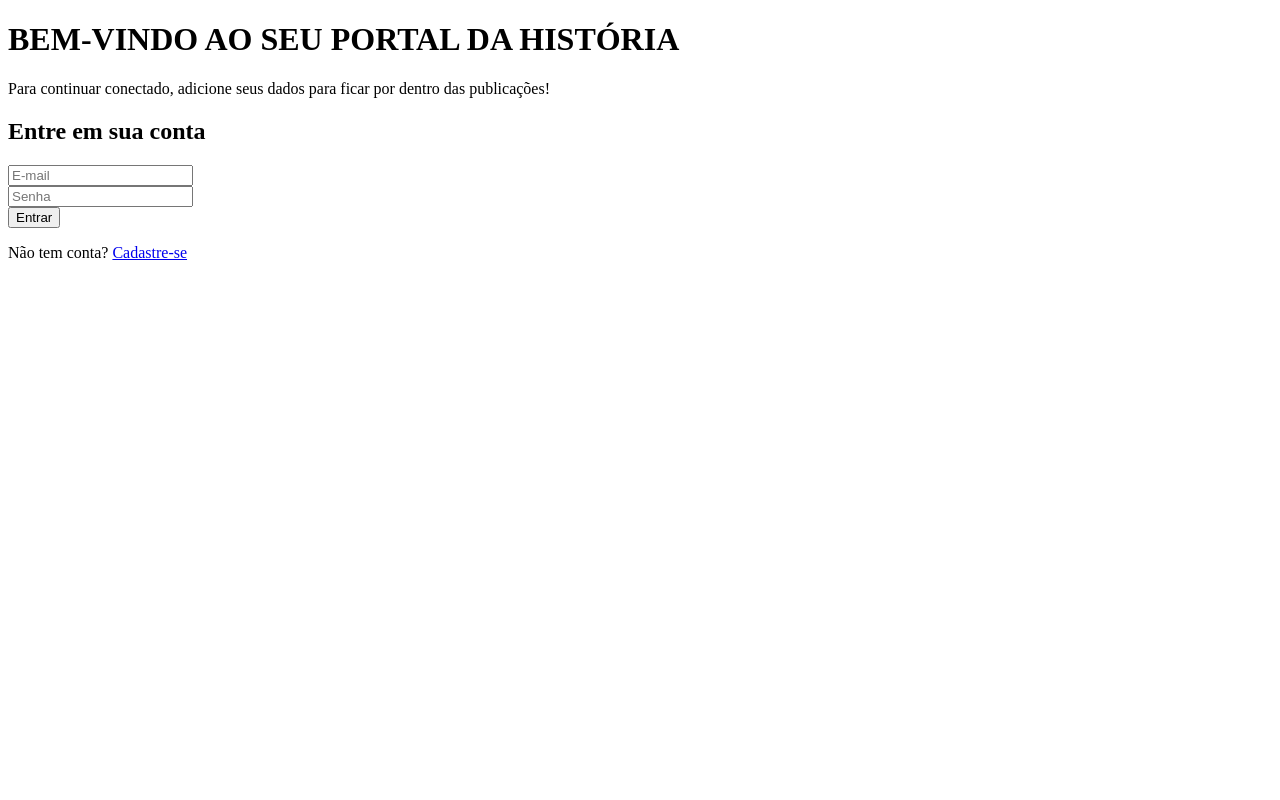
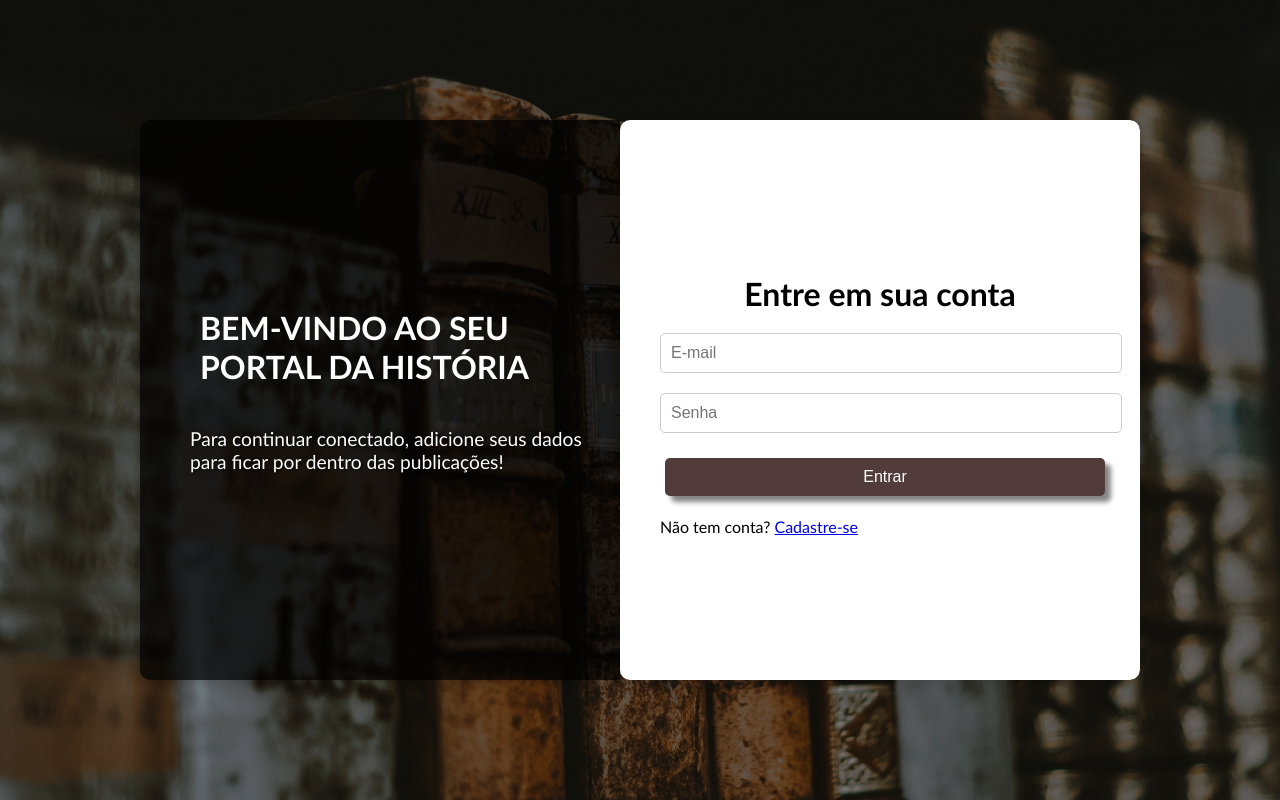
Before and after one commit to RafaelLeal0/Site_Hist-ria, a PHP site: page / in a window 1280 px wide. Run offline with PHP 8.4, Linux system fonts and the light colour scheme; some libraries are stand-ins or nearby versions.

Commit message:
correcao-login

```diff
--- a/index.php
+++ b/index.php
@@ -33,17 +33,6 @@ if ($_SERVER["REQUEST_METHOD"] == 'POST') {
     <script src="https://cdn.jsdelivr.net/npm/sweetalert2@11"></script>
 </head>
 <body>
-    <?php if (isset($_SESSION['login_erro'])): ?>
-        <script>
-            Swal.fire({
-                icon: 'error',
-                title: 'Erro de Login',
-                text: '<?php echo $_SESSION['login_erro']; ?>',
-                confirmButtonText: 'Tentar novamente'
-            });
-        </script>
-        <?php unset($_SESSION['login_erro']); ?>
-    <?php endif; ?>
     <div class="container">
         <div class="left-section">
             <h1>BEM-VINDO AO SEU PORTAL DA HISTÓRIA</h1>
@@ -63,6 +52,17 @@ if ($_SERVER["REQUEST_METHOD"] == 'POST') {
             <p>Não tem conta? <a href="cadastro.php">Cadastre-se</a></p>
         </div>
     </div>
+    <?php if (isset($_SESSION['login_erro'])): ?>
+        <script>
+            Swal.fire({
+                icon: 'error',
+                title: 'Erro de Login',
+                text: '<?php echo $_SESSION['login_erro']; ?>',
+                confirmButtonText: 'Tentar novamente'
+            });
+        </script>
+        <?php unset($_SESSION['login_erro']); ?>
+    <?php endif; ?>
 
 </body>
 </html>
--- a/login/login.css
+++ b/login/login.css
@@ -1,3 +1,138 @@
+body {
+    margin: 0;
+    padding: 0;
+    box-sizing: border-box;
+    font-family:Calibri;
+    position: relative;
+    height: 100vh;
+    display: flex;
+    justify-content: center;
+    align-items: center;
+    background-image: url('../imagens/imagem_login.jpg');
+    background-size: cover;
+    background-position: center;
+    background-repeat: no-repeat;
+}
+
+body::before {
+    content: "";
+    position: absolute;
+    top: 0;
+    left: 0;
+    width: 100%;
+    height: 100%;
+    background: rgba(0, 0, 0, 0.5);
+    z-index: -1;
+}
+
+.container {
+    display: flex;
+    width: 80%;
+    max-width: 1000px;
+    height: 70vh;
+    box-shadow: 0 4px 8px rgba(0, 0, 0, 0.1);
+    border-radius: 10px;
+    overflow: hidden;
+}
+
+.left-section {
+    flex: 1;
+    background-size: cover;
+    background-position: center;
+    color: white;
+    display: flex;
+    flex-direction: column;
+    justify-content: center;
+    padding: 20px;
+    background-color: rgba(0, 0, 0, 0.7);
+}
+
+.left-section h1{
+    margin-left: 40px;
+    margin-top: -0px;
+}
+
+#bem{
+    margin-left: 100px;
+}
+
+.left-section h2 {
+    font-size: 2.5em;
+    margin-left: 50px;
+    margin-bottom: 20px;
+    text-shadow: 2px 2px 4px rgba(0, 0, 0, 0.8);
+}
+
+.left-section p {
+    margin-left: 30px;
+    font-size: 1.2em;
+    text-shadow: 1px 1px 3px rgba(0, 0, 0, 0.7);
+}
+
+.right-section {
+    flex: 1;
+    background-color: white;
+    display: flex;
+    flex-direction: column;
+    justify-content: center;
+    padding: 40px;
+    box-shadow: 0 4px 6px rgba(0, 0, 0, 0.1);
+    border-radius: 10px;
+}
+
+.right-section h2 {
+    font-size: 2em;
+    margin-bottom: 20px;
+    text-align: center;
+}
+
+.form {
+    display: flex;
+    flex-direction: column;
+}
+
+.input-container {
+    margin-bottom: 20px;
+}
+
+.input-container input {
+    width: 100%;
+    padding: 10px;
+    font-size: 1em;
+    border: 1px solid #ccc;
+    border-radius: 5px;
+}
+
+button{
+    background-color: #684646;
+    color: white;
+    font-size: 18px;
+    padding: 10px 20px;
+    border: none;
+    border-radius: 5px;
+    cursor: pointer;
+    transition: background-color 0.3s ease;
+    width: 100%;
+    margin: 5px;
+    font-size: medium;
+    box-shadow: 6px 6px 5px rgb(133, 133, 133);
+
+}
+
+button{
+    background-color: #513b3b;
+}
+
+img{
+    height: 170px;
+    width: 310px;
+    margin-left: 60px;
+    margin-top: 30px;
+}
+
+.button1, .button2{
+    list-style: none;
+}
 @media screen and (max-width: 768px) {
     body {
         padding: 10px;
```
